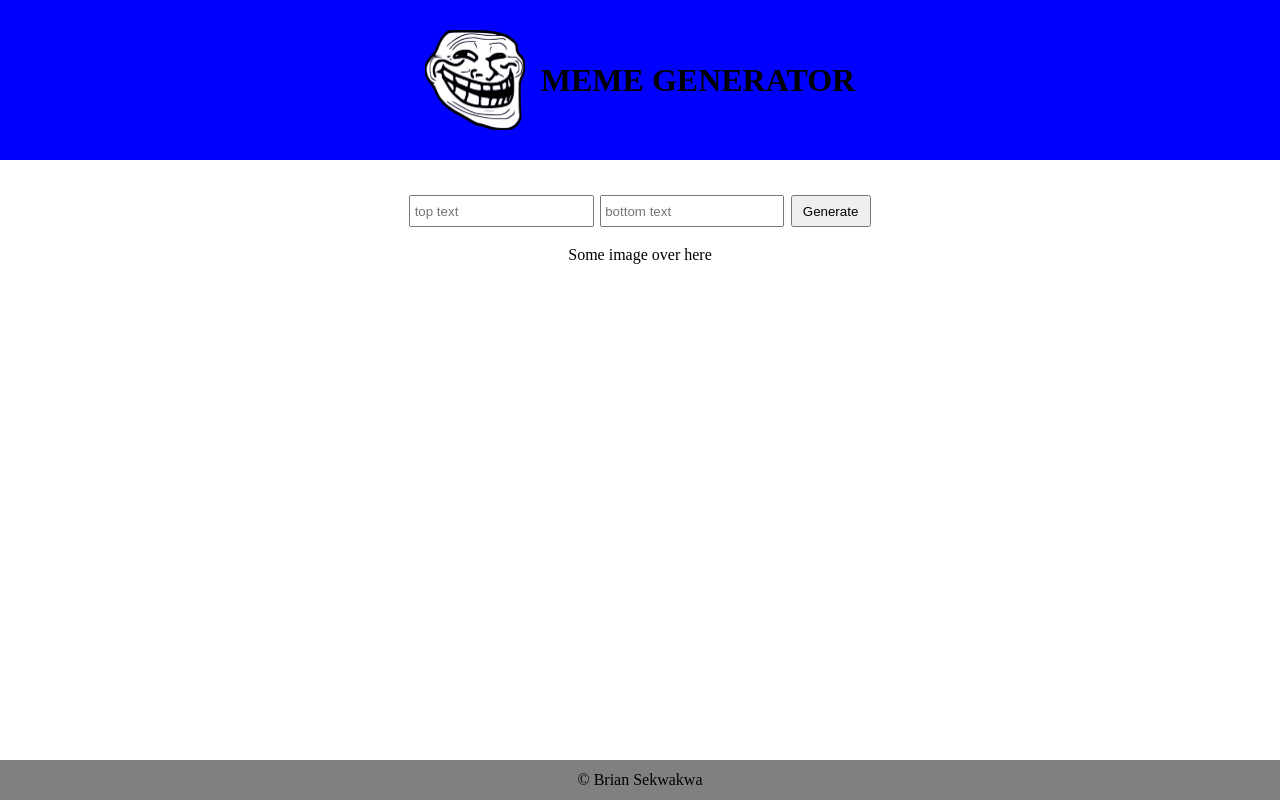
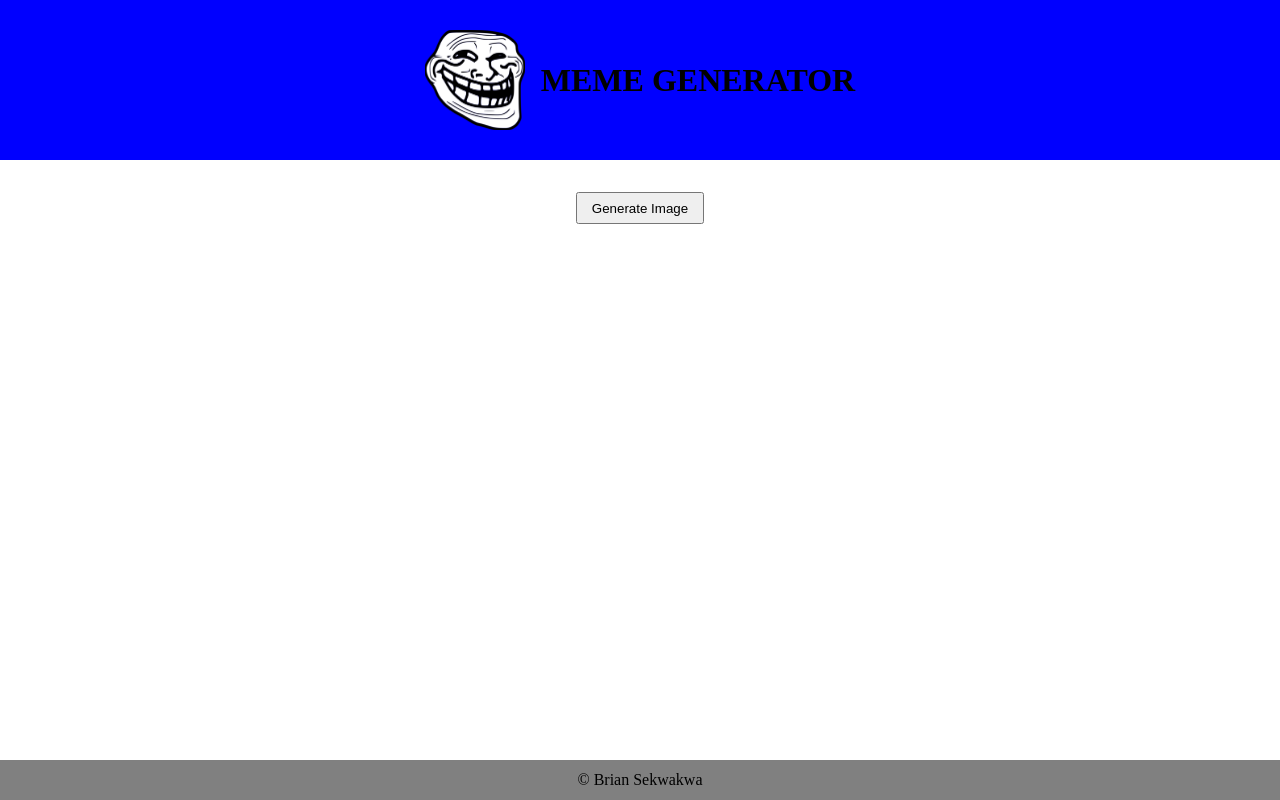
Before and after one commit to BrianSekwakwa/lyric-app-react, a React (Create React App) app: page / in a window 1280 px wide. Built offline with nearby package versions, Linux system fonts and the light colour scheme; no server answers.

Commit message:
adding button to create random images

```diff
--- a/src/App.js
+++ b/src/App.js
@@ -8,10 +8,7 @@ class App extends Component {
   constructor() {
     super();
     this.state = {
-      topText: "",
-      bottomText: "",
-      randomNumber: "",
-      image: ""
+      meme: ""
     };
   }
 
@@ -19,7 +16,10 @@ class App extends Component {
     fetch("https://api.imgflip.com/get_memes")
       .then(res => res.json())
       .then(data => {
-        console.log(data.data.memes);
+        // console.log(data.data.memes);
+        this.setState({
+          meme: data.data.memes
+        });
       });
   }
 
@@ -27,7 +27,7 @@ class App extends Component {
     return (
       <div className="App">
         <Header />
-        <Main />
+        <Main state={this.state} />
         <Footer />
       </div>
     );
--- a/src/components/main/Main.css
+++ b/src/components/main/Main.css
@@ -3,23 +3,14 @@
   text-align: center;
 }
 
-/* Form Input and button */
-.main input,
-button {
+.main button {
+  width: 8rem;
   height: 2rem;
-  margin: 0.2rem;
-}
-
-.main input {
-  padding-left: 0.2rem;
-}
-
-.main button {
-  width: 5rem;
 }
 
 /* display image */
 
 .display {
   margin-top: 1rem;
+  display: flex;
 }
--- a/src/components/main/Main.js
+++ b/src/components/main/Main.js
@@ -1,15 +1,30 @@
 import React from "react";
 import "./Main.css";
 
-function Main() {
+function Main(props) {
+  let image = "";
+  let text = "";
+  let randomNumber = 0;
+
+  function generateImage() {
+    props
+      ? (randomNumber = Math.floor(Math.random() * props.state.meme.length))
+      : null;
+
+    console.log(randomNumber);
+  }
+
+  console.log(image);
+
   return (
     <div className="main">
-      <form action="">
-        <input type="text" placeholder="top text" />
-        <input type="text" placeholder="bottom text" />
-        <button type="button">Generate</button>
-      </form>
-      <div className="display">Some image over here</div>
+      <button onClick={generateImage} type="button">
+        Generate Image
+      </button>
+      <div className="display">
+        <img src={image} alt="" />
+        <p>{text}</p>
+      </div>
     </div>
   );
 }
```
